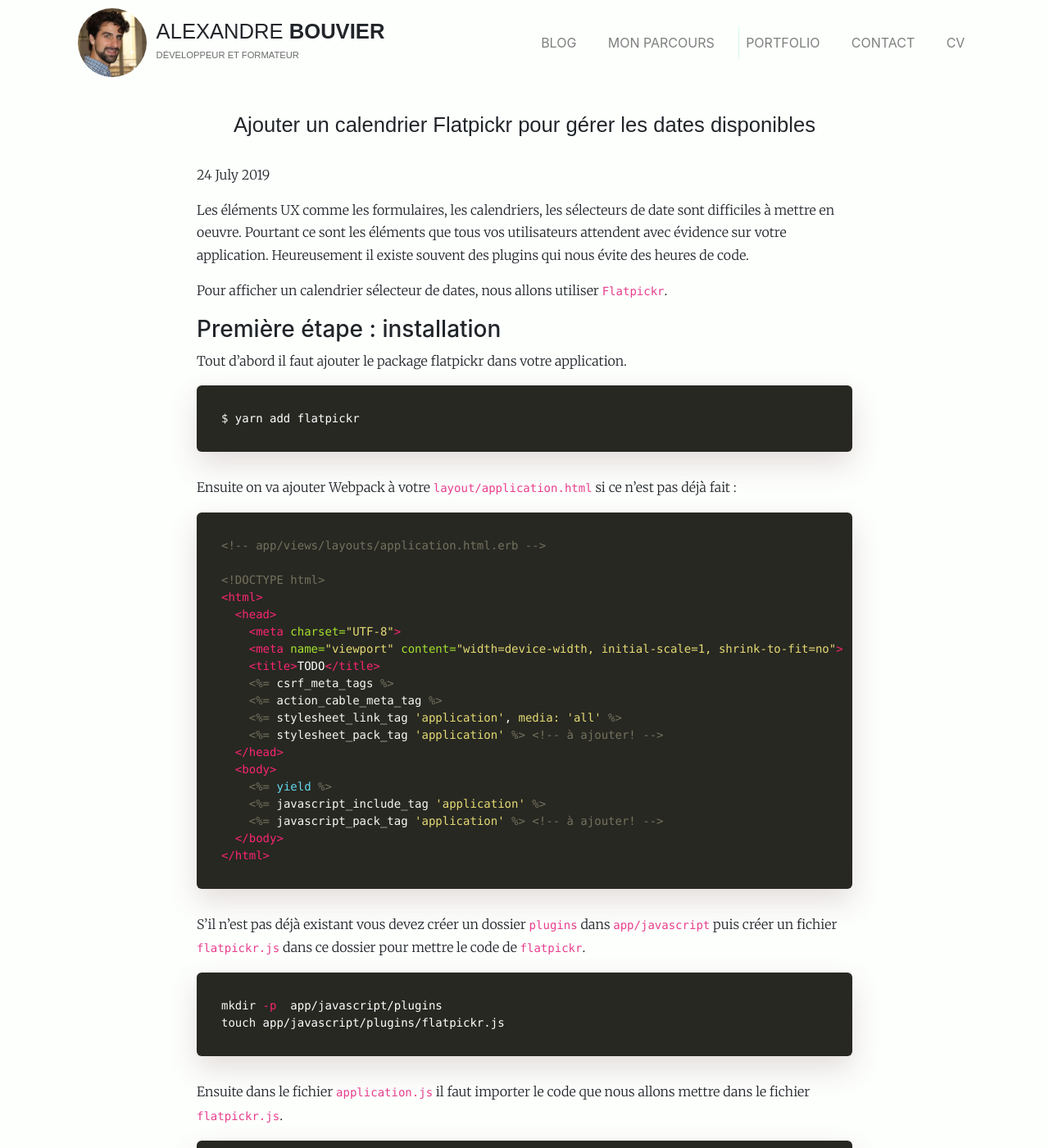
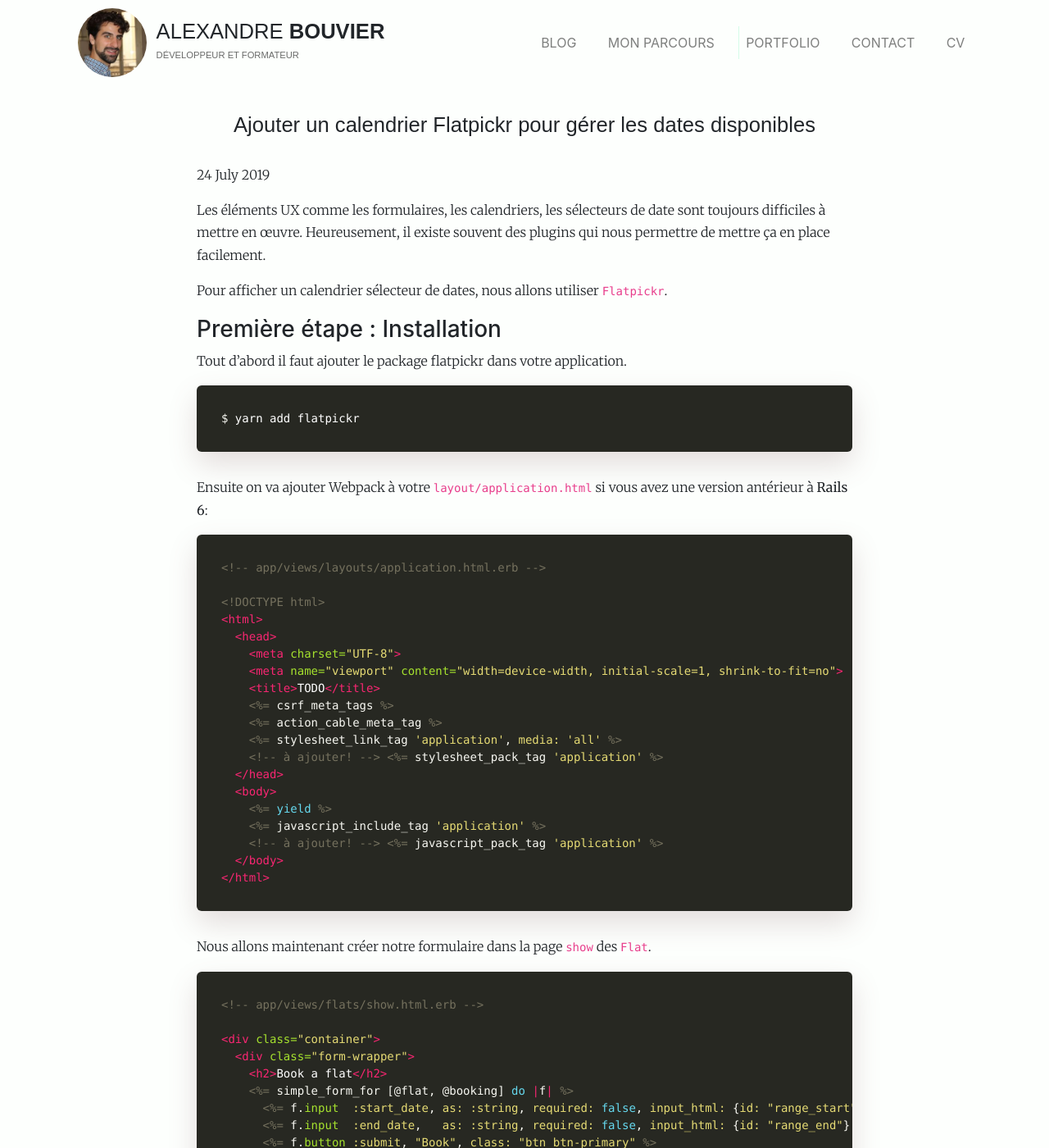
Before and after one commit to alexandrebk/alexandrebk.github.io, a Jekyll site: the page built from _posts/2019-07-24-flatpicker-in-rails.md, in a window 1280 px wide and 1400 px high. Shown: the whole window at 82% size. Built offline with Jekyll 4.4.1, drawn with Linux system fonts in a browser that asks for light colours; nearby versions of some CDN libraries; some of the changed text lies outside the part shown.

Commit message:
Update Flatpicker in Rails

````diff
--- a/_posts/2019-07-24-flatpicker-in-rails.md
+++ b/_posts/2019-07-24-flatpicker-in-rails.md
@@ -6,11 +6,11 @@
 tags: "flatpickr, datepickr"
 ---
 
-Les éléments UX comme les formulaires, les calendriers, les sélecteurs de date sont difficiles à mettre en oeuvre. Pourtant ce sont les éléments que tous vos utilisateurs attendent avec évidence sur votre application. Heureusement il existe souvent des plugins qui nous évite des heures de code.
+Les éléments UX comme les formulaires, les calendriers, les sélecteurs de date sont toujours difficiles à mettre en œuvre. Heureusement, il existe souvent des plugins qui nous permettre de mettre ça en place facilement.
 
 Pour afficher un calendrier sélecteur de dates, nous allons utiliser `Flatpickr`.
 
-### Première étape : installation
+### Première étape : Installation
 
 Tout d'abord il faut ajouter le package flatpickr dans votre application.
 
@@ -18,7 +18,7 @@
 $ yarn add flatpickr
 ```
 
-Ensuite on va ajouter Webpack à votre `layout/application.html` si ce n'est pas déjà fait :
+Ensuite on va ajouter Webpack à votre `layout/application.html` si vous avez une version antérieur à **Rails 6**:
 
 ```erb
 <!-- app/views/layouts/application.html.erb -->
@@ -32,33 +32,21 @@
     <%= csrf_meta_tags %>
     <%= action_cable_meta_tag %>
     <%= stylesheet_link_tag 'application', media: 'all' %>
-    <%= stylesheet_pack_tag 'application' %> <!-- à ajouter! -->
+    <!-- à ajouter! --> <%= stylesheet_pack_tag 'application' %>
   </head>
   <body>
     <%= yield %>
     <%= javascript_include_tag 'application' %>
-    <%= javascript_pack_tag 'application' %> <!-- à ajouter! -->
+    <!-- à ajouter! --> <%= javascript_pack_tag 'application' %>
   </body>
 </html>
-```
-
-S'il n'est pas déjà existant vous devez créer un dossier `plugins` dans `app/javascript` puis créer un fichier `flatpickr.js` dans ce dossier pour mettre le code de `flatpickr`.
-
-```sh
-mkdir -p  app/javascript/plugins
-touch app/javascript/plugins/flatpickr.js
-```
-
-Ensuite dans le fichier `application.js` il faut importer le code que nous allons mettre dans le fichier `flatpickr.js`.
-
-```js
-// app/javascript/packs/application.js
-import "../plugins/flatpickr"
 ```
 
 Nous allons maintenant créer notre formulaire dans la page `show` des `Flat`.
 
 ```erb
+<!-- app/views/flats/show.html.erb -->
+
 <div class="container">
   <div class="form-wrapper">
     <h2>Book a flat</h2>
@@ -74,7 +62,7 @@
 <img src="/images/posts/flatpickr/flatpickr-avec-input.png" class="image" alt="calendrier flatpickr">
 
 
-### Seconde étape : le contrôleur
+### Seconde étape : Le contrôleur
 
 Maintenant que le formulaire est créé nous allons créer un tableau de hash avec les locations déjà existantes. On récupère d'abord l'id de l'appartement. Enfin, avec une méthode `.map` on transforme les réservations en hash avec la date de début et de fin.
 
@@ -83,7 +71,7 @@
 # app/controllers/flats_controller.rb
 
 class FlatsController < ApplicationController
-  [...]
+  # [...]
   def show
     @flat           = Flat.find(params[:id])
     @bookings       = Booking.where(flat_id: @flat.id)
@@ -94,7 +82,7 @@
       }
     end
   end
-  [...]
+  # [...]
 end
 ```
 
@@ -105,16 +93,19 @@
 ```erb
 <!-- app/views/flats/show.html.erb -->
 
-<div
-  id="booking-form-div"
-  data-bookings="<%= @bookings_dates.to_json %>"
->
+<div id="booking-form-div" data-bookings="<%= @bookings_dates.to_json %>">
 ```
 
 ### Quatrième étape : on récupère les données pour les injecter dans le calendrier
 
+S'il n'est pas déjà existant vous devez créer un dossier `plugins` dans `app/javascript` puis créer un fichier `flatpickr.js`.
 
-Dans le fichier `app/javascript/plugins/flatpickr.js` on récupère les données dans la div `getElementbyID`. On les parse en JSON puis on grise les réservations avec le `disable`.
+```sh
+mkdir -p app/javascript/plugins
+touch app/javascript/plugins/flatpickr.js
+```
+
+Dans le fichier `app/javascript/plugins/flatpickr.js` on récupère les données dans la div avec `getElementbyID`. Puis on les parse en JSON et on grise les réservations avec le `disable`.
 
 ```js
 // app/javascript/plugins/flatpickr.js
@@ -123,18 +114,33 @@
 import "flatpickr/dist/flatpickr.min.css" // Note this is important!
 import rangePlugin from "flatpickr/dist/plugins/rangePlugin"
 
- const bookingForm = document.getElementById('booking-form-div');
+const initFlatpickr = () => {
+  const bookingForm = document.getElementById('booking-form-div');
+  if (bookingForm) {
+    const bookings = JSON.parse(bookingForm.dataset.bookings);
+    flatpickr("#range_start", {
+      plugins: [new rangePlugin({ input: "#range_end"})],
+      minDate: "today",
+      inline: true,
+      dateFormat: "Y-m-d",
+      "disable": bookings,
+    })
+  }
+};
 
- if (bookingForm) {
-  const bookings = JSON.parse(bookingForm.dataset.bookings);
-  flatpickr("#range_start", {
-    plugins: [new rangePlugin({ input: "#range_end"})],
-    minDate: "today",
-    inline: true,
-    dateFormat: "Y-m-d",
-    "disable": bookings,
-  })
-}
+export { initFlatpickr };
+```
+
+Ensuite dans le fichier `application.js` il faut importer la fonction `initFlatpickr`.
+
+```js
+// app/javascript/packs/application.js
+
+import { initFlatPicker } from '../plugins/flatpickr';
+
+document.addEventListener('turbolinks:load', () => {
+  initFlatPicker();
+})
 ```
 
 <img src="/images/posts/flatpickr/gif-flatpickr-disable.gif" class="image" alt="flatpickr dates grisées">
@@ -165,11 +171,10 @@
 
 ### Bonus pour vérifier les dates en back-end
 
-Si vous souhaitez effectuer une vérification sur les dates avant d'enregistrer la réservation, vous pouvez utiliser la méthode <a href="https://apidock.com/rails/Range/overlaps%3F" target="_blank">overlaps?</a>
+Si vous souhaitez effectuer une vérification sur les dates avant d'enregistrer la réservation, vous pouvez utiliser la méthode <a href="https://apidock.com/rails/Range/overlaps%3F" class= "underlined" target="_blank">overlaps?</a>
 
+### Second Bonus pour afficher le prix total de façon dynamique
 
-### Bonus bis pour afficher le prix total de façon dynamique
+Souvent sur ce type d'application, le prix total s'affiche et se modifie en fonction des dates sélectionnées. Le tuto pour l'affichage dynamique, c'est <a href="/2020/03/31/dynamic-element.html" class= "underlined">ici</a>
 
-Souvent sur ce type d'application, le prix total s'affiche et se modifie en fonction des dates sélectionnées. Le tuto pour l'affichage dynamique, c'est [ici](/2020/03/31/dynamic-element.html)
-
-La doc officielle de flatpicker est disponible <a href="https://flatpickr.js.org/examples/#basic" target="_blank">ici</a>
+La documentation officielle de Flatpicker est disponible <a href="https://flatpickr.js.org/examples/#basic" class= "underlined" target="_blank">ici</a>
````
